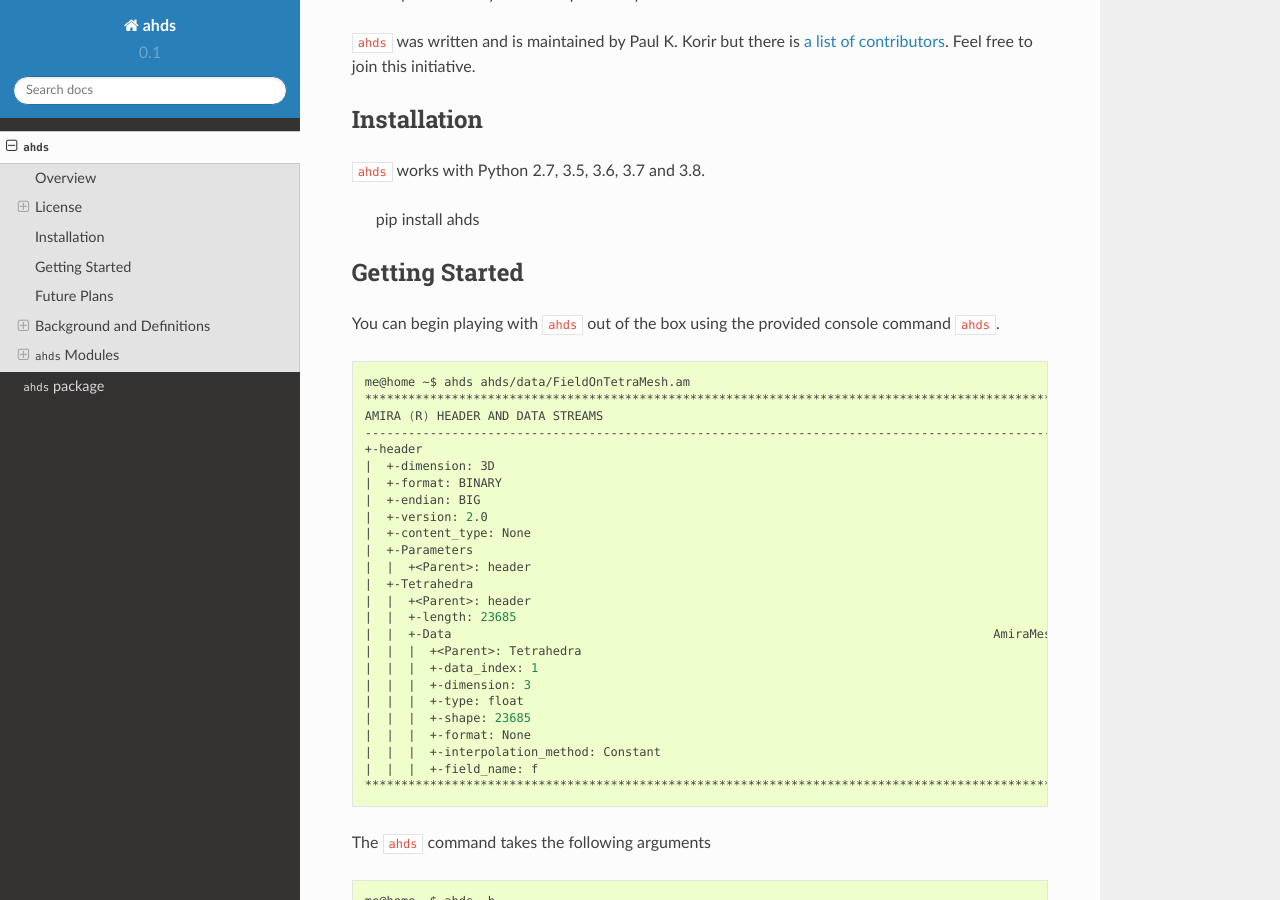
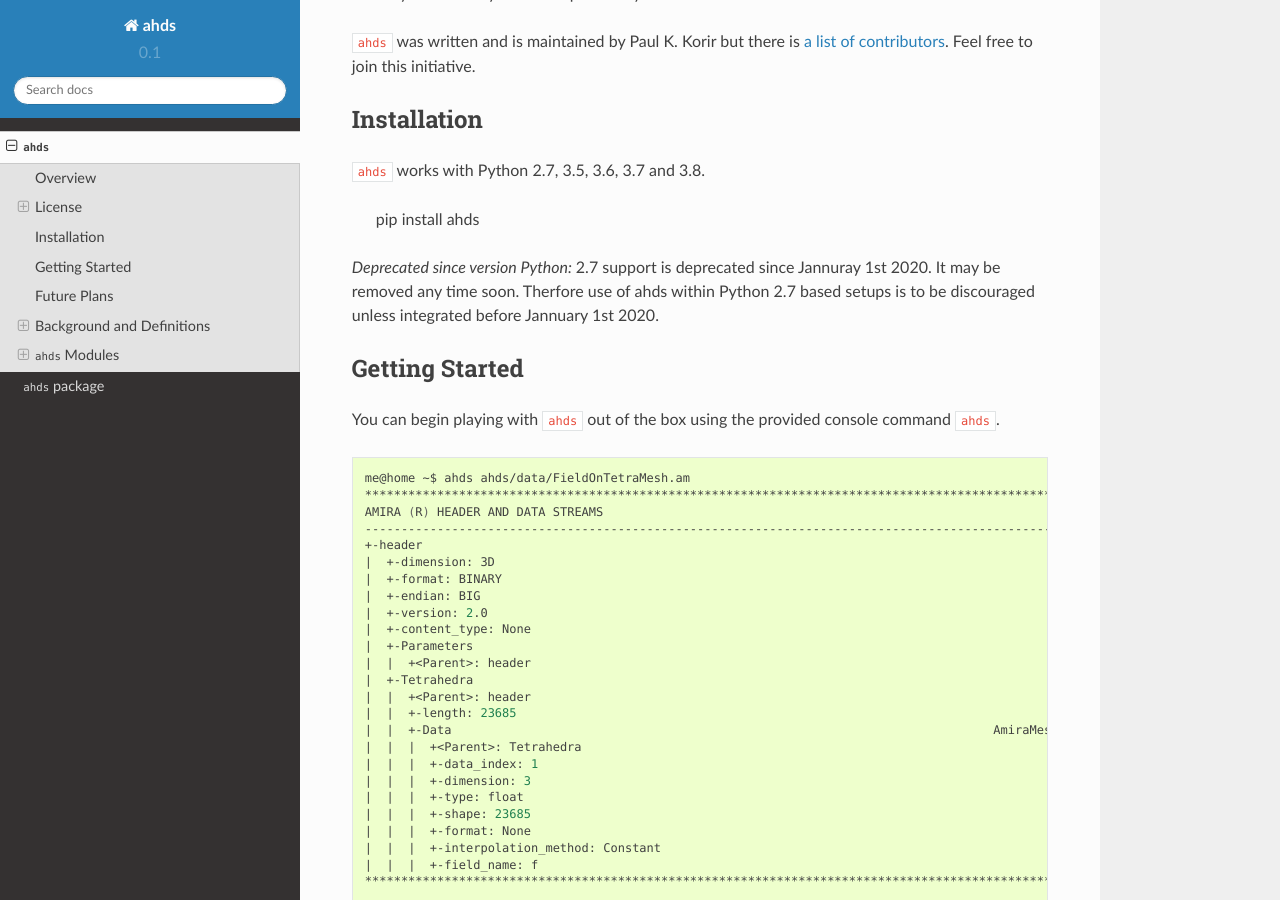
Before and after one commit to emdb-empiar/ahds, a Sphinx documentation site: the page built from docs/overview.rst, in a window 1280 px wide and 900 px high, scrolled down 1499 px. Built offline with Sphinx 7.4.7 and the Read the Docs theme 2.0.0, drawn with Linux system fonts in a browser that asks for light colours; cross-references to code outside the pages are shown as plain code.

Commit message:
marked Python 2.7 support as deprecated, to be removed soon

```diff
--- a/README.rst
+++ b/README.rst
@@ -72,6 +72,12 @@ Installation
 
 
     pip install ahds
+
+
+.. deprecated::
+    Python 2.7 support is deprecated since Jannuray 1st 2020. It may be removed any time soon.
+    Therfore use of ahds within Python 2.7 based setups is to be discouraged unless integrated
+    before Jannuary 1st 2020.
 
 --------------------------------------------
 Getting Started
--- a/docs/overview.rst
+++ b/docs/overview.rst
@@ -72,6 +72,12 @@
 
 
     pip install ahds
+
+
+.. deprecated::
+    Python 2.7 support is deprecated since Jannuray 1st 2020. It may be removed any time soon.
+    Therfore use of ahds within Python 2.7 based setups is to be discouraged unless integrated
+    before Jannuary 1st 2020.
 
 --------------------------------------------
 Getting Started
```
